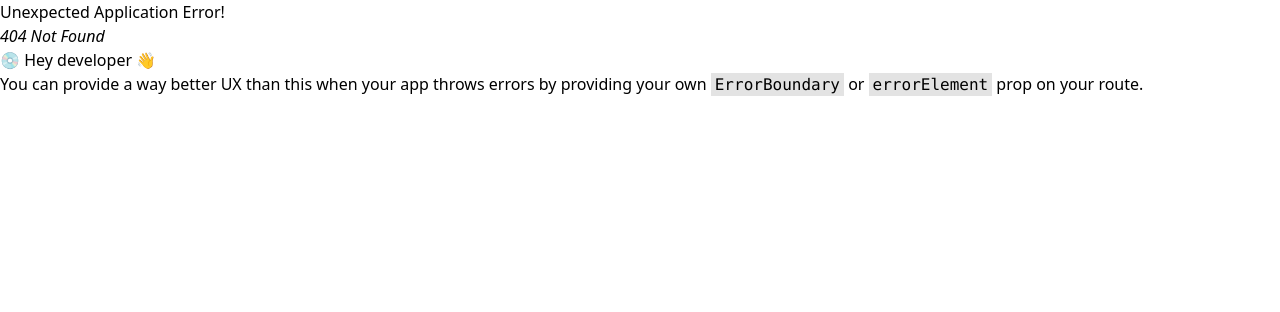
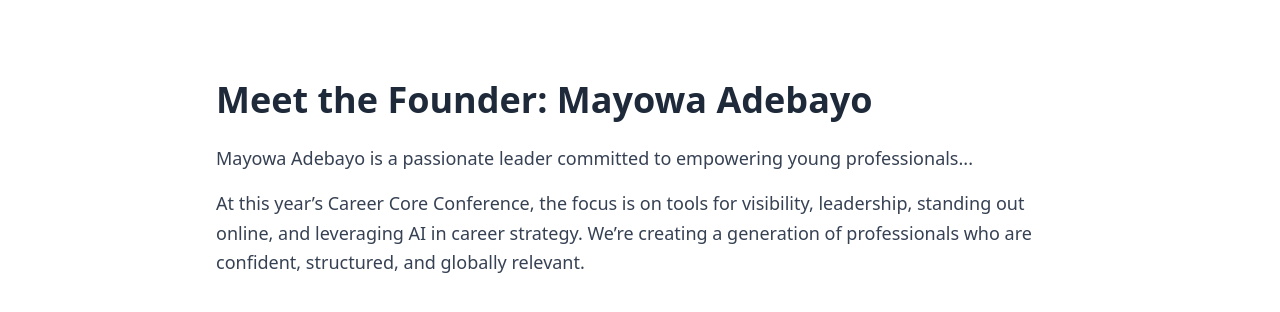
Before and after one commit to mfonmfon/thecareercore-frontend, a React (Vite) app: page /founder in a window 1280 px wide. Before the commit this address had no page. Shown: the top 312 px of the page. Built offline with nearby package versions, Linux system fonts and the light colour scheme.

Commit message:
updated code

```diff
--- a/src/components/router/Router.jsx
+++ b/src/components/router/Router.jsx
@@ -7,6 +7,7 @@
 import TicketPurchaseCard from "../ticketpurchase/TicketPurchaseCard";
 import NotFound from "../../pages/notfoundpage/NotFound";
 import GuidePage from "../../pages/guide/GuidePage";
+import FounderPage from "../../pages/founderpage/FounderPage";
 
 
 const THECAREERCOREROUTES = [
@@ -51,6 +52,10 @@
   {
     path:'/purchase-ticket',
     element: <TicketPurchaseCard/>
+  },
+  {
+    path: '/founder',
+    element: <FounderPage/>
   }
 ]
 export default THECAREERCOREROUTES
--- a/src/components/thecareercorefounder/TheCareerCoreFounder.jsx
+++ b/src/components/thecareercorefounder/TheCareerCoreFounder.jsx
@@ -11,14 +11,14 @@
               The Career Core Founder: Mayowa Adebayo
             </h2>
             <p className="text-lg sm:text-xl text-gray-600 leading-relaxed mb-6">
-            {`This year’s conference will explore the skills and strategies young professionals need to thrive in today’s world of work. From positioning yourself as a leader, to standing out online, to leveraging artificial intelligence, it’s
-            a blueprint for long-term relevance and impact.
-            To build a generation of career-intentional leaders who are equipped with the tools,
-            community, and confidence to thrive globally..`}
+              This year’s conference will explore the key strategies young professionals need to thrive. From leadership to AI, we’re equipping a new generation to succeed globally.
             </p>
-          <button className="px-6 py-3 bg-blue-600 text-white font-semibold rounded-lg shadow-md hover:bg-blue-700 transition duration-300">
+            <a
+              href="/founder" // <-- Update this if you're using React Router
+              className="inline-block px-6 py-3 bg-blue-600 text-white font-semibold rounded-lg shadow-md hover:bg-blue-700 transition duration-300"
+            >
               Learn More
-          </button>
+            </a>
           </div>
 
         {/* Image Section */}
--- a/src/components/thecareercoreherosection/TheCareerCoreHerosection.jsx
+++ b/src/components/thecareercoreherosection/TheCareerCoreHerosection.jsx
@@ -12,16 +12,15 @@
       <div className="relative z-10 w-full max-w-6xl mx-auto px-4 sm:px-6 md:px-8 lg:px-19">
         <div className="flex flex-col items-center text-center space-y-4 sm:space-y-6 md:space-y-12 lg:mt-2 xl:mt-4">
           {/* Main Heading */}
-          <h1 className="text-3xl sm:text-4xl md:text-5xl lg:text-6xl xl:text-2xl mb-10  font-bold text-white leading-tight tracking-tight">
-            THE CAREER CORE 2
+          <h1 className="text-3xl sm:text-4xl md:text-5xl lg:text-6xl xl:text-2xl mb-1  font-bold text-white leading-tight tracking-tight">
+            THE CAREER CORE 25
           </h1>
-          <h2 className="text-base md:text-4xl sm:text-4xl text-white-500 font-bold text-white ">NAVIGATING THE NEW WORLD OF WORK</h2>
+          <h2 className="text-base md:text-5xl w-full sm:text-4xl text-white-500 font-bold text-white ">NAVIGATING THE NEW WORLD OF WORK</h2>
 
           {/* Subheading */}
           <p className="text-base sm:text-lg md:text-xl lg:text-xl xl:text-2xl text-gray-100 max-w-2xl mx-auto  leading-relaxed px-2 sm:px-4">
             A conference designed to empower young professionals in Africa.
           </p>
-
           {/* CTA Buttons */}
           <div className="flex flex-col sm:flex-row gap-3 sm:gap-4 mt-6 sm:mt-8 md:mt-10 w-full sm:w-auto">
             <button className="w-full sm:w-auto bg-blue-600 hover:bg-blue-700 text-white px-6 sm:px-8 py-2.5 sm:py-3 rounded-lg font-medium transition-colors duration-300 flex items-center justify-center gap-2 text-sm sm:text-base">
--- a/src/components/thecareercorespeakers/TheCareerCoreSpeakers.jsx
+++ b/src/components/thecareercorespeakers/TheCareerCoreSpeakers.jsx
@@ -44,10 +44,10 @@
     <div className='w-full min-h-screen bg-gradient-to-br from-blue-900 via-black to-blue-900 px-4 md:px-8 lg:px-16 py-16 overflow-hidden'>
       {/* Header Section */}
       <div className='text-center mb-12'>
-        <h1 className='text-4xl md:text-6xl font-bold text-white drop-shadow-lg'>
+        <h1 className='md:text-5xl sm:text-xl font-bold text-white drop-shadow-lg'>
           MEET OUR INFLUENTIAL SPEAKERS FOR 2025!
         </h1>
-        <p className='mt-4 text-lg md:text-xl text-gray-200 max-w-2xl mx-auto'>
+        <p className='mt-4 text-base md:text-xl text-gray-200 max-w-2xl mx-auto'>
           Discover insights from industry leaders and explore the principles to transform your career journey.
         </p>
       </div>
--- /dev/null
+++ b/src/pages/founderpage/FounderPage.jsx
@@ -0,0 +1,22 @@
+import React from 'react';
+
+const FounderPage = () => {
+  return (
+    <div className="max-w-4xl mx-auto px-6 py-20">
+      <h1 className="text-4xl font-bold text-gray-800 mb-6">
+        Meet the Founder: Mayowa Adebayo
+      </h1>
+      <p className="text-lg text-gray-700 leading-relaxed mb-4">
+        Mayowa Adebayo is a passionate leader committed to empowering young professionals...
+      </p>
+      <p className="text-lg text-gray-700 leading-relaxed mb-4">
+        At this year’s Career Core Conference, the focus is on tools for visibility, leadership,
+        standing out online, and leveraging AI in career strategy. We’re creating a generation of
+        professionals who are confident, structured, and globally relevant.
+      </p>
+      {/* Add more sections, images, etc. */}
+    </div>
+  );
+};
+
+export default FounderPage;
```
Lines whose indentation alone changed are shown as unchanged.
